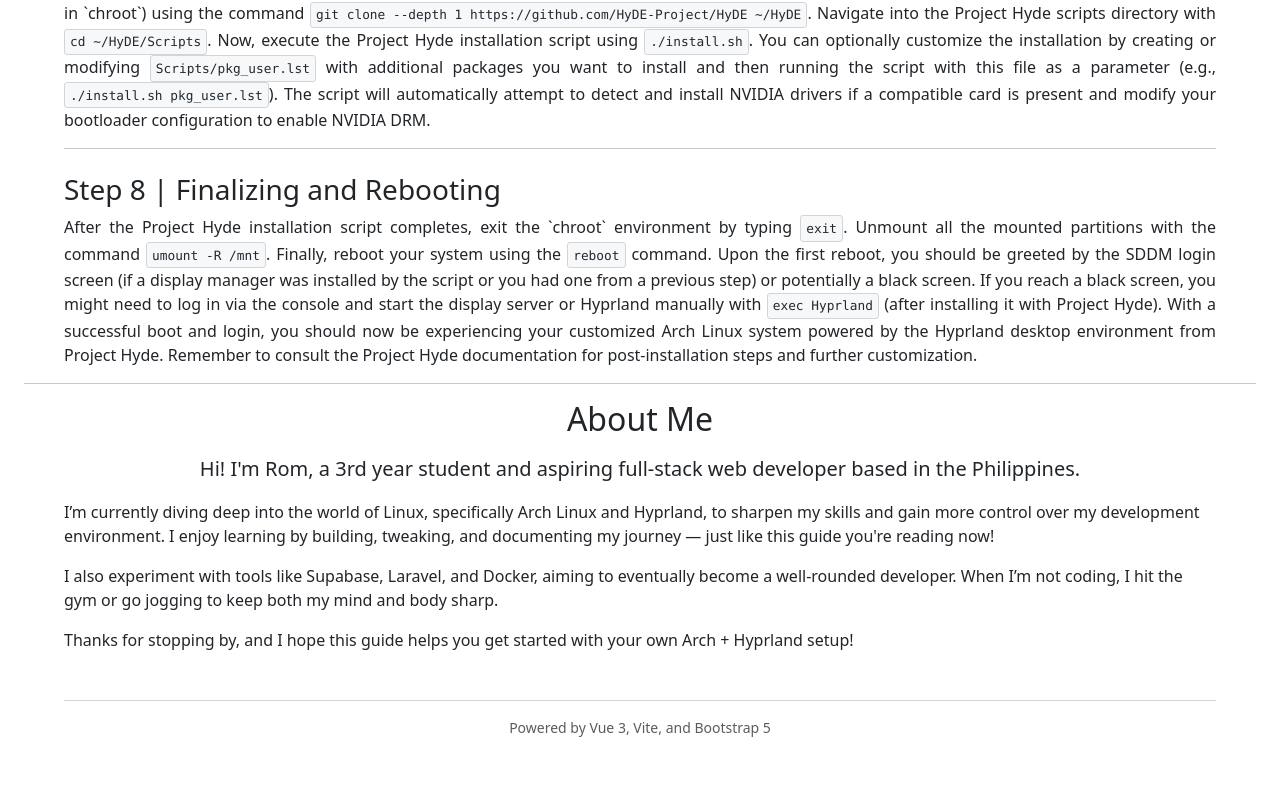
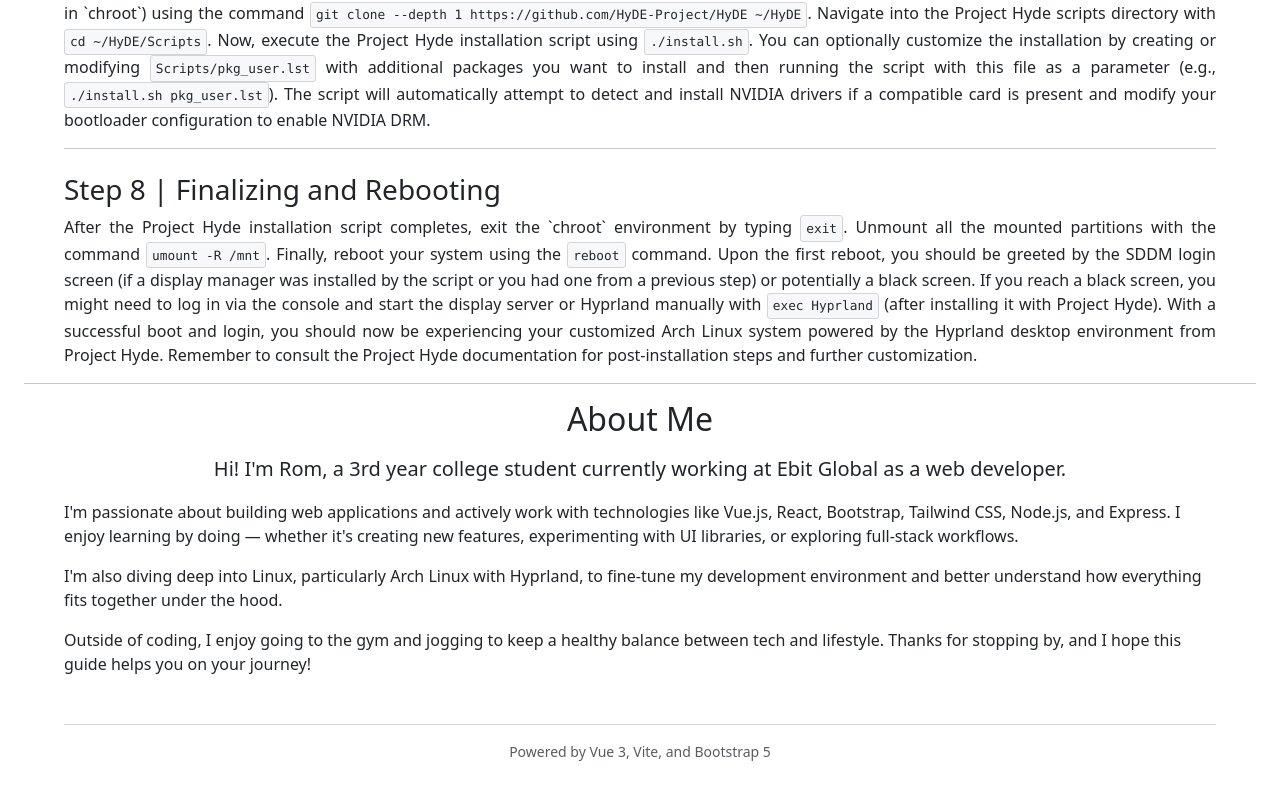
Before and after one commit to romnoelp/blog, a Vue app: page / in a window 1280 px wide. Shown: the part 3427-4227 px from the top of the page. Before the commit the page ends 4205 px from the top, so only its background shows below. Built offline with nearby package versions, Linux system fonts and the light colour scheme.

Commit message:
Update AboutMe.vue

```diff
--- a/src/components/AboutMe.vue
+++ b/src/components/AboutMe.vue
@@ -2,22 +2,21 @@
   <div>
     <h2 class="mb-3 text-center">About Me</h2>
     <p class="lead text-center">
-      Hi! I'm Rom, a 3rd year student and aspiring full-stack web developer based in the Philippines.
+      Hi! I'm Rom, a 3rd year college student currently working at Ebit Global as a web developer.
     </p>
     <div class="about-me">
       <p>
-        I’m currently diving deep into the world of Linux, specifically Arch Linux and Hyprland, to
-        sharpen my skills and gain more control over my development environment. I enjoy learning by
-        building, tweaking, and documenting my journey — just like this guide you're reading now!
+        I'm passionate about building web applications and actively work with technologies like Vue.js,
+        React, Bootstrap, Tailwind CSS, Node.js, and Express. I enjoy learning by doing — whether it's creating
+        new features, experimenting with UI libraries, or exploring full-stack workflows.
       </p>
       <p>
-        I also experiment with tools like Supabase, Laravel, and Docker, aiming to eventually become a
-        well-rounded developer. When I’m not coding, I hit the gym or go jogging to keep both my mind
-        and body sharp.
+        I'm also diving deep into Linux, particularly Arch Linux with Hyprland, to fine-tune my development
+        environment and better understand how everything fits together under the hood.
       </p>
       <p>
-        Thanks for stopping by, and I hope this guide helps you get started with your own Arch +
-        Hyprland setup!
+        Outside of coding, I enjoy going to the gym and jogging to keep a healthy balance between tech and
+        lifestyle. Thanks for stopping by, and I hope this guide helps you on your journey!
       </p>
     </div>
 
```
